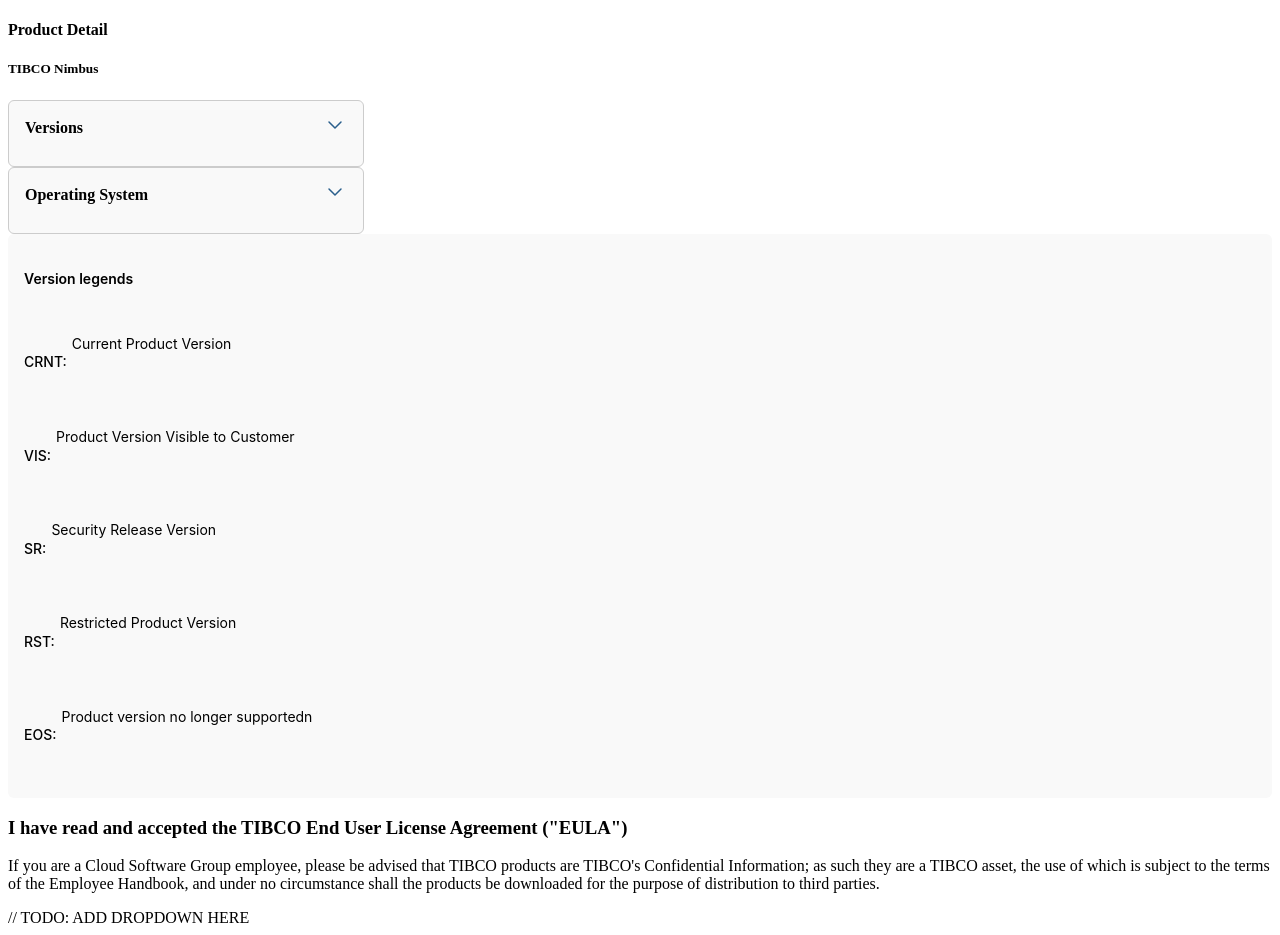
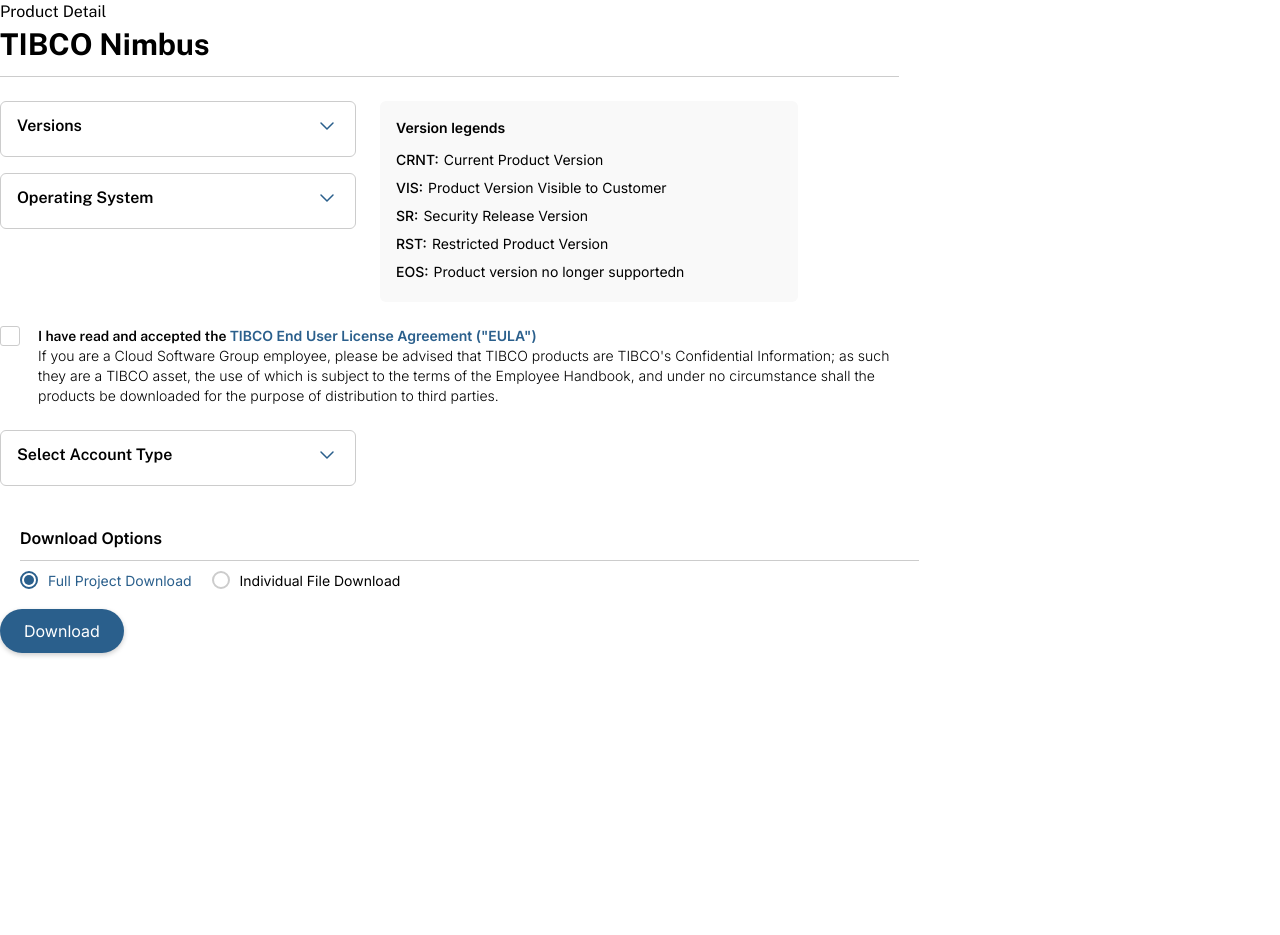
Before and after one commit to abhi5hash/csg-download, a plain HTML site: page index.html in a window 1280 px wide. After the commit the page ends 800 px from the top, so only its background shows below. Drawn offline with nearby package versions, Linux system fonts and the light colour scheme.

Commit message:
page almost completed

```diff
--- a/accordion-dropdown.css
+++ b/accordion-dropdown.css
@@ -3,8 +3,8 @@
   border: 1px solid #ccc;
   border-radius: 6px;
   overflow: hidden;
-  background-color: #f9f9f9;
-  padding: 12px 16px 16px 16px;
+  background-color: #fff;
+  padding: 12px 16px;
 }
 
 .accordion-title {
@@ -14,7 +14,7 @@
   justify-content: space-between;
   align-items: center;
   padding-bottom: 6px;
-  font-family: "Public Sans", inherit;
+  font-family: "Public Sans", sans-serif;
   font-size: 16px;
   font-style: normal;
   font-weight: 600;
@@ -22,6 +22,9 @@
 }
 
 .accordion-arrow {
+  display: flex;
+  align-items: center;
+  justify-content: center;
   transition: transform 0.3s ease;
 }
 
@@ -33,7 +36,7 @@
   font-weight: 700;
   line-height: 24px;
   color: #2a5f8c;
-  font-family: Inter, inherit;
+  font-family: "Inter", sans-serif;
 }
 
 .accordion-options {
--- /dev/null
+++ b/download-options-container.css
@@ -0,0 +1,70 @@
+.tbc-download__download-options-container {
+  background-color: #fff;
+  padding: 20px;
+  border-radius: 8px;
+  max-width: 899px;
+  font-family: 'Inter', sans-serif;
+}
+
+.tbc-download__download-options-container > h4 {
+  margin: 0;
+  font-size: 16px;
+  font-weight: 600;
+  line-height: 24px;
+  color: #000;
+}
+
+.tbc-download__download-options-container > hr {
+  margin: 10px 0;
+  border: none;
+  border-top: 1px solid #ccc;
+}
+
+.tbc-download__download-options-container > .options {
+  display: flex;
+  align-items: center;
+}
+
+.tbc-download__download-options-container > .options label {
+  display: flex;
+  align-items: center;
+  margin-right: 20px;
+}
+
+.tbc-download__download-options-container input[type="radio"] {
+  appearance: none;
+  background-color: #fff;
+  margin-right: 10px;
+  border: 2px solid #ccc;
+  border-radius: 50%;
+  width: 18px;
+  height: 18px;
+  outline: none;
+  cursor: pointer;
+  position: relative;
+}
+
+.tbc-download__download-options-container input[type="radio"]:checked {
+  border-color: #2a5f8c;
+}
+
+.tbc-download__download-options-container input[type="radio"]:checked::before {
+  content: "";
+  position: absolute;
+  top: 2px;
+  left: 2px;
+  width: 10px;
+  height: 10px;
+  border-radius: 50%;
+  background-color: #2a5f8c;
+}
+
+.tbc-download__download-options-container .option-text {
+  color: #000;
+  font-size: 14px;
+  cursor: pointer;
+}
+
+.tbc-download__download-options-container input[type="radio"]:checked + .option-text {
+  color: #2a5f8c;
+}
--- /dev/null
+++ b/employee-download-page.css
@@ -0,0 +1,142 @@
+.tbc-download__heading-section {
+  border-bottom: 1px solid #ccc;
+  max-width: 899px;
+}
+
+.tbc-download__subTitle {
+  font-family: "Public Sans", sans-serif;
+  font-size: 16px;
+  font-style: normal;
+  font-weight: 400;
+  line-height: 24px;
+}
+
+.tbc-download__title {
+  font-family: "Public Sans", sans-serif;
+  font-size: 30px;
+  font-style: normal;
+  font-weight: 700;
+  line-height: 40px;
+  margin-bottom: 12px;
+}
+
+.tbc-download__version-flex {
+  display: flex;
+  gap: 24px;
+  padding: 24px 0;
+}
+
+.tbc-download__version-dropdown-container {
+  display: flex;
+  flex-direction: column;
+  gap: 16px;
+}
+
+/* checkbox styles */
+
+.tbc-download__eula-checkbox {
+  display: inline-block;
+  position: relative;
+}
+
+.tbc-download__eula-checkbox > input[type="checkbox"] {
+  /* Hide the default checkbox */
+  appearance: none;
+  -webkit-appearance: none;
+  width: 20px;
+  height: 20px;
+  margin-right: 10px;
+  border: 1px solid #ccc;
+  border-radius: 3px;
+  background-color: #fff;
+  cursor: pointer;
+  outline: none;
+  position: relative;
+}
+
+.tbc-download__eula-checkbox >input[type="checkbox"]:checked {
+  border-color: #2a5f8c;
+  background-color: #2a5f8c;
+}
+
+.tbc-download__eula-checkbox > input[type="checkbox"]:checked::before {
+  content: "";
+  position: absolute;
+  top: 1px;
+  left: 5px;
+  width: 5px;
+  height: 10px;
+  border: solid #fff;
+  border-width: 0 2px 2px 0;
+  transform: rotate(45deg);
+}
+
+.tbc-download__eula-checkbox > label {
+  cursor: pointer;
+  padding-left: 30px; /* Create space for the checkbox */
+}
+
+/* eula styles */
+
+.tbc-download__eula-container {
+  display: flex;
+  gap: 8px;
+  max-width: 899px;
+}
+
+.tbc-download__eula-heading {
+  color: #000;
+  font-family: "Public Sans", sans-serif;
+  font-size: 14px;
+  font-style: normal;
+  font-weight: 600;
+  line-height: 20px;
+}
+.tbc-download__eula-heading > span {
+  color: #2a5f8c;
+}
+
+.tbc-download__eula-heading {
+  color: #000;
+  font-family: "Public Sans", sans-serif;
+  font-size: 14px;
+  font-style: normal;
+  font-weight: 600;
+  line-height: 20px;
+}
+
+.tbc-download__elua-paragraph {
+  color: #000;
+  font-size: 14px;
+  font-style: normal;
+  font-weight: 300;
+  line-height: 20px;
+}
+
+/* account type dropdown styles */
+
+.tbc-download__select-account-type-container {
+  margin-top: 24px;
+  margin-bottom: 20px;
+}
+
+/* download button styles */
+
+.tbc-download__download-button {
+  background-color: #2a5f8c;
+  color: #fff;
+  border: none;
+  padding: 12px 24px;
+  font-size: 16px;
+  border-radius: 50px;
+  cursor: pointer;
+  box-shadow: 0px 2px 5px rgba(0, 0, 0, 0.2);
+}
+
+.tbc-download__download-button:hover {
+  background-color: #1e4b6a;
+}
+
+.tbc-download__download-button:active {
+  background-color: #19415b;
+}
--- a/index.html
+++ b/index.html
@@ -3,8 +3,20 @@
   <head>
     <meta charset="UTF-8" />
     <meta name="viewport" content="width=device-width, initial-scale=1.0" />
+    <title>Document</title>
+    <link rel="preconnect" href="https://fonts.googleapis.com" />
+    <link rel="preconnect" href="https://fonts.gstatic.com" crossorigin />
+    <link
+      href="https://fonts.googleapis.com/css2?family=Public+Sans:ital,wght@0,100..900;1,100..900&display=swap"
+      rel="stylesheet"
+    />
+    <link rel="preconnect" href="https://fonts.googleapis.com" />
+    <link rel="preconnect" href="https://fonts.gstatic.com" crossorigin />
+    <link
+      href="https://fonts.googleapis.com/css2?family=Inter:ital,opsz,wght@0,14..32,100..900;1,14..32,100..900&display=swap"
+      rel="stylesheet"
+    />
     <link rel="stylesheet" href="/styles.css" />
-    <title>Document</title>
   </head>
   <body>
     <div class="tbc-download__tbc-download__main-container">
@@ -12,7 +24,6 @@
         <h4 class="tbc-download__subTitle">Product Detail</h4>
         <h5 class="tbc-download__title">TIBCO Nimbus</h5>
       </section>
-      <div class="tbc-download__line-break"></div>
       <div class="tbc-download__version-flex">
         <div class="tbc-download__version-dropdown-container">
           <!-- version accordion starts -->
@@ -123,11 +134,13 @@
         <!-- Version Legend Code Ends -->
       </div>
       <div class="tbc-download__eula-container">
-        <div class="tbc-download__eula-checkbox"></div>
+        <div class="tbc-download__eula-checkbox">
+            <input type="checkbox" name="eula" id="eula">
+        </div>
         <div class="tbc-download__eula-text-container">
           <h3 class="tbc-download__eula-heading">
-            I have read and accepted the TIBCO End User License Agreement
-            ("EULA")
+            I have read and accepted the
+            <span> TIBCO End User License Agreement ("EULA")</span>
           </h3>
           <p class="tbc-download__elua-paragraph">
             If you are a Cloud Software Group employee, please be advised that
@@ -139,9 +152,25 @@
         </div>
       </div>
       <div class="tbc-download__select-account-type-container">
-        // TODO: ADD DROPDOWN HERE
+        <!-- dropdown will be inserted here through js -->
       </div>
-      <div class="tbc-download__download-options-container"></div>
+      <div class="tbc-download__download-options-container">
+        <h4>Download Options</h4>
+        <hr />
+        <div class="options">
+          <label>
+            <input type="radio" name="download" value="full-project" checked />
+            <span class="option-text">Full Project Download</span>
+          </label>
+          <label>
+            <input type="radio" name="download" value="individual-file" />
+            <span class="option-text">Individual File Download</span>
+          </label>
+        </div>
+      </div>
+      <div class="tbc-download__download-button-container">
+        <button class="tbc-download__download-button">Download</button>
+      </div>
     </div>
   </body>
   <script src="/script.js"></script>
--- a/script.js
+++ b/script.js
@@ -1,9 +1,56 @@
+function createAccordion(parentClass, titleText, options) {
+  const parentElement = document.querySelector(`.${parentClass}`);
+  if (!parentElement) return;
+
+  const accordionDiv = document.createElement("div");
+  accordionDiv.classList.add("accordion-dropdown");
+
+  const titleDiv = document.createElement("div");
+  titleDiv.classList.add("accordion-title");
+  titleDiv.textContent = titleText;
+
+  const arrowSpan = document.createElement("span");
+  arrowSpan.classList.add("accordion-arrow");
+
+  arrowSpan.innerHTML = `
+      <svg xmlns="http://www.w3.org/2000/svg" width="24" height="24" viewBox="0 0 24 24" fill="none">
+        <path d="M6 9L12 15L18 9" stroke="#2A5F8C" stroke-width="1.5" stroke-linecap="round" stroke-linejoin="round"/>
+      </svg>
+    `;
+
+  titleDiv.appendChild(arrowSpan);
+
+  const selectedOptionDiv = document.createElement("div");
+  selectedOptionDiv.classList.add("selected-option");
+
+  const optionsUl = document.createElement("ul");
+  optionsUl.classList.add("accordion-options");
+
+  options.forEach((option) => {
+    const li = document.createElement("li");
+    li.setAttribute("data-value", option.value);
+    li.textContent = option.text;
+    optionsUl.appendChild(li);
+  });
+
+  accordionDiv.appendChild(titleDiv);
+  accordionDiv.appendChild(selectedOptionDiv);
+  accordionDiv.appendChild(optionsUl);
+
+  parentElement.appendChild(accordionDiv);
+}
+
 function accordionHandler(parentClass) {
   const parentClassElement = document.querySelector(`.${parentClass}`);
+  if (!parentClassElement) return;
+
   const dropdown = parentClassElement.querySelector(`.accordion-dropdown`);
   const title = parentClassElement.querySelector(`.accordion-title`);
-  const selectedOptionDiv = parentClassElement.querySelector(`.selected-option`);
+  const selectedOptionDiv =
+    parentClassElement.querySelector(`.selected-option`);
   const options = parentClassElement.querySelectorAll(`.accordion-options li`);
+
+  if (!dropdown || !title || !selectedOptionDiv || options.length === 0) return;
 
   title.addEventListener("click", () => {
     dropdown.classList.toggle("active");
@@ -22,11 +69,10 @@ function accordionHandler(parentClass) {
       parentClassElement
         .querySelectorAll(`.accordion-options li`)
         .forEach((optionItem) => {
-          if (optionItem.textContent === selectedValue) {
-            optionItem.classList.add(`selected-list-item`);
-          } else {
-            optionItem.classList.remove(`selected-list-item`);
-          }
+          optionItem.classList.toggle(
+            `selected-list-item`,
+            optionItem.textContent === selectedValue
+          );
         });
 
       dropdown.classList.remove("active");
@@ -34,7 +80,28 @@ function accordionHandler(parentClass) {
   });
 }
 
+function downloadOptionsHandler(){
+    document.querySelectorAll('input[name="download"]').forEach((radio) => {
+        radio.addEventListener('change', (event) => {
+          const selectedValue = event.target.value;
+          console.log('Selected option:', selectedValue);
+          // You can add logic here for when an option is selected
+        });
+      });
+}
+
 document.addEventListener("DOMContentLoaded", function () {
-    accordionHandler('version-accordion-dropdown-container');
-    accordionHandler('os-accordion-dropdown-container');
+  createAccordion(
+    "tbc-download__select-account-type-container",
+    "Select Account Type",
+    [
+      { value: "citigroup", text: "Citigroup Technology, Inc. (31909)" },
+      { value: "account-2", text: "Account 2" },
+      { value: "account-3", text: "Account 3" },
+      { value: "account-4", text: "Account 4" },
+    ]
+  );
+  accordionHandler("version-accordion-dropdown-container");
+  accordionHandler("os-accordion-dropdown-container");
+  accordionHandler("tbc-download__select-account-type-container");
 });
--- a/styles.css
+++ b/styles.css
@@ -1,2 +1,10 @@
-@import url('./accordion-dropdown.css');
-@import url('./version-legends.css');
+@import url("./accordion-dropdown.css");
+@import url("./version-legends.css");
+@import url("./employee-download-page.css");
+@import url("./download-options-container.css");
+
+* {
+  margin: 0;
+  padding: 0;
+  font-family: Inter, sans-serif;
+}
--- a/version-legends.css
+++ b/version-legends.css
@@ -1,13 +1,13 @@
 .tbc-version-legends {
   padding: 16px;
   min-width: 386px;
-  min-height: 201px;
   display: flex;
   flex-direction: column;
   gap: 7px;
   border-radius: 6px;
   background-color: #f9f9f9;
   font-family: Inter, sans-serif;
+  align-self: flex-start;
 }
 
 .tbc-version-legends__title {
@@ -15,6 +15,7 @@
   font-weight: 600;
   line-height: 22px;
   padding: 0;
+  margin: 0;
 }
 
 .tbc-version-legends__item-container {
@@ -34,6 +35,7 @@
   padding: 0;
   font-size: 14px;
   line-height: 28px;
+  margin: 0;
 }
 
 .tbc-version-legends__item-value {
@@ -41,4 +43,5 @@
   padding: 0;
   font-size: 14px;
   line-height: 28px;
+  margin: 0;
 }
```
Lines whose indentation alone changed are shown as unchanged.
